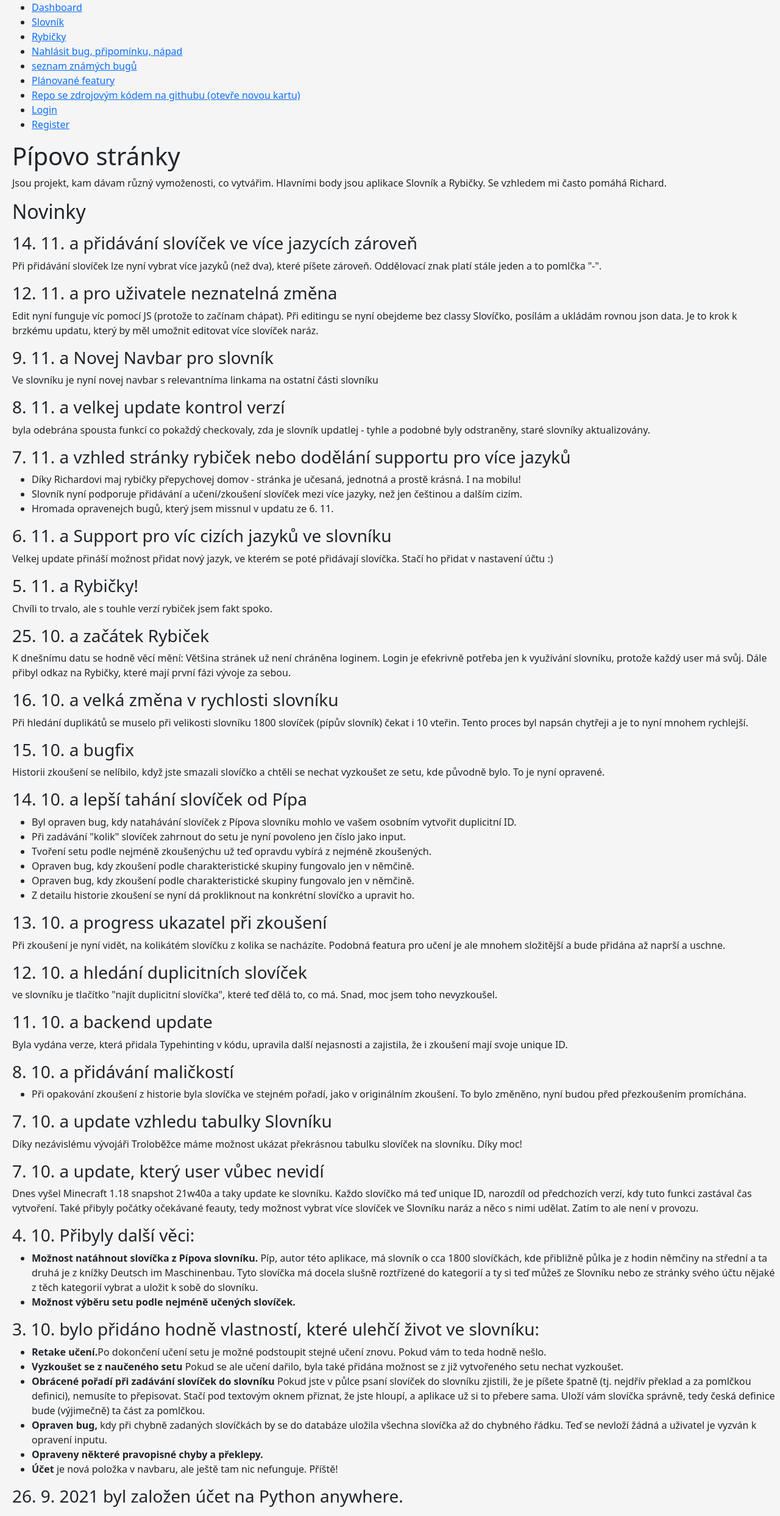
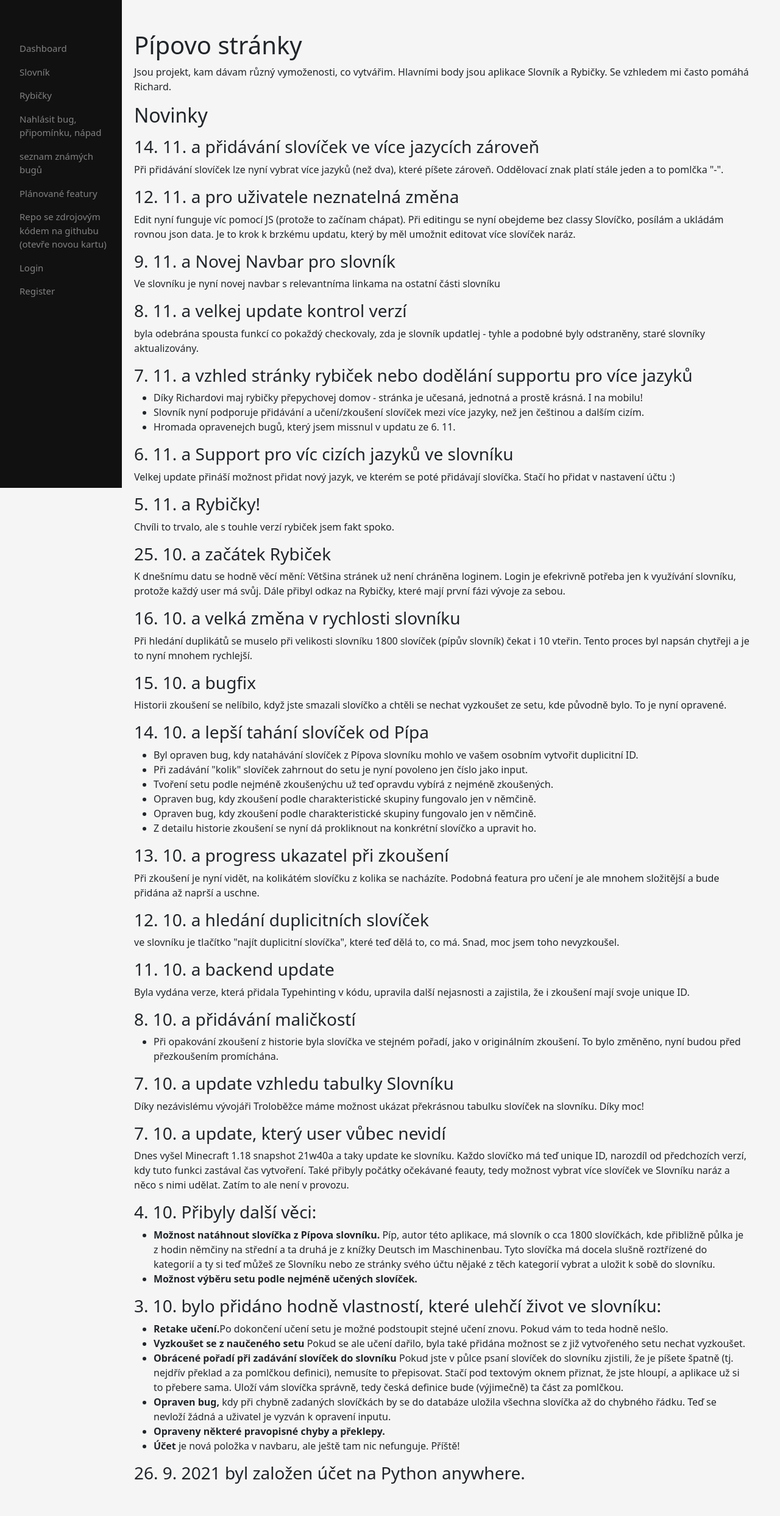
Before and after one commit to piipecek/piipovo_stranky, a Flask app: page /dashboard in a window 1280 px wide. Shown: the whole page at 61% size. After the commit the page ends 2433 px from the top, so only its background shows below. Run offline with Flask 2, Linux system fonts and the light colour scheme.

Commit message:
left navbar

```diff
--- a/website/static/static.css
+++ b/website/static/static.css
@@ -35,3 +35,34 @@ body {
 canvas {
     background-color: white;
 }
+
+.sidenav {
+    height: 100%;
+    width: 200px;
+    position: fixed;
+    z-index: 1;
+    top: 0;
+    left: 0;
+    background-color: #111;
+    overflow-x: hidden;
+    padding-top: 60px;
+}
+
+.sidenav a {
+    padding: 8px 8px 8px 32px;
+    text-decoration: none;
+    font-size: 15px;
+    color: #818181;
+    display: block;
+    transition: 0.3s;
+}
+
+.sidenav a:hover {
+color: #f1f1f1;
+}
+
+#main {
+    padding-top: 50px;
+    padding-left: 200px;
+    padding-right: 50px;
+}
--- a/website/templates/base.html
+++ b/website/templates/base.html
@@ -9,26 +9,23 @@
 </head>
 
 <body>
-    <nav>
-        <ul>
-            <li><a href="{{url_for("default_views.dashboard")}}">Dashboard</a></li>
-            <li><a href="{{url_for("slovnik_views.slovnik_home")}}">Slovník </a></li>
-            <li><a href="{{url_for("visuals_views.rybicky")}}">Rybičky</a></li>
-            <li><a href="{{url_for("default_views.nahlasit_bug")}}">Nahlásit bug, připomínku, nápad</a></li>
-            <li><a href="{{url_for("default_views.known_bugs")}}">seznam známých bugů</a></li>
-            <li><a href="{{url_for("default_views.planovane_featury")}}">Plánované featury</a></li>
-            <li><a href="https://github.com/piipecek/piipovo_stranky" target="_blank">Repo se zdrojovým kódem na githubu (otevře novou kartu)</a></li>
+  <div class="sidenav">
+        <a href="{{url_for("default_views.dashboard")}}">Dashboard</a>
+        <a href="{{url_for("slovnik_views.slovnik_home")}}">Slovník </a>
+        <a href="{{url_for("visuals_views.rybicky")}}">Rybičky</a>
+        <a href="{{url_for("default_views.nahlasit_bug")}}">Nahlásit bug, připomínku, nápad</a>
+        <a href="{{url_for("default_views.known_bugs")}}">seznam známých bugů</a>
+        <a href="{{url_for("default_views.planovane_featury")}}">Plánované featury</a>
+        <a href="https://github.com/piipecek/piipovo_stranky" target="_blank">Repo se zdrojovým kódem na githubu (otevře novou kartu)</a>
         {% if current_user.is_authenticated %}
-            <li><a href="{{url_for("default_views.account")}}">Účet</a></li>
-            <li><a href="{{url_for("auth_views.logout")}}">Logout</a></li>
+        <a href="{{url_for("default_views.account")}}">Účet</a>
+        <a href="{{url_for("auth_views.logout")}}">Logout</a>
         {% else %}
-            <li><a href="{{url_for("auth_views.login")}}">Login</a></li>
-            <li><a href="{{url_for("auth_views.register")}}">Register</a></li>
+        <a href="{{url_for("auth_views.login")}}">Login</a>
+        <a href="{{url_for("auth_views.register")}}">Register</a>
         {% endif %}
-        </ul>
-    </nav>
-
-
+  </div>
+  <div id="main">
     {% for category, message in get_flashed_messages(with_categories=True) %}
         <div class="alert-{{category}}">{{ message }}</div>
     {% endfor %}
@@ -36,7 +33,6 @@
     {% block content %}
 
     {% endblock %}
-
-
+  </div>
 </body>
 </html>
```
Lines whose indentation alone changed are shown as unchanged.
